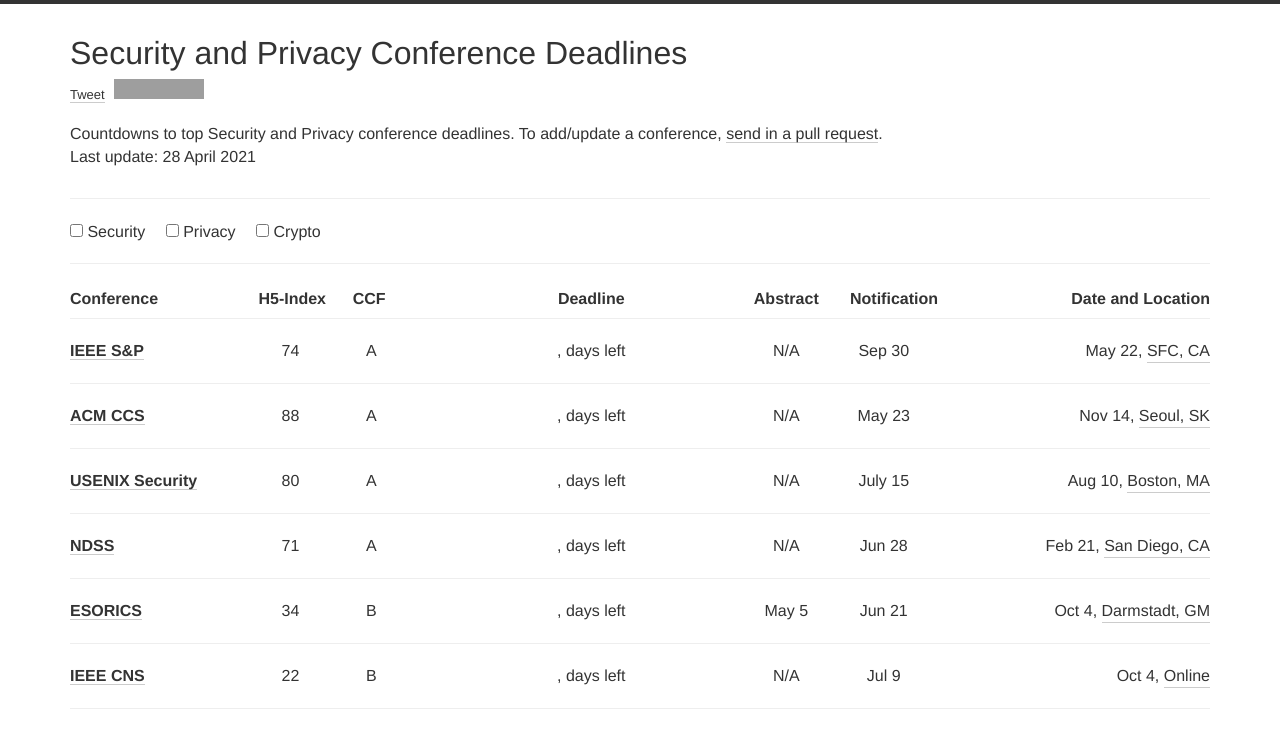
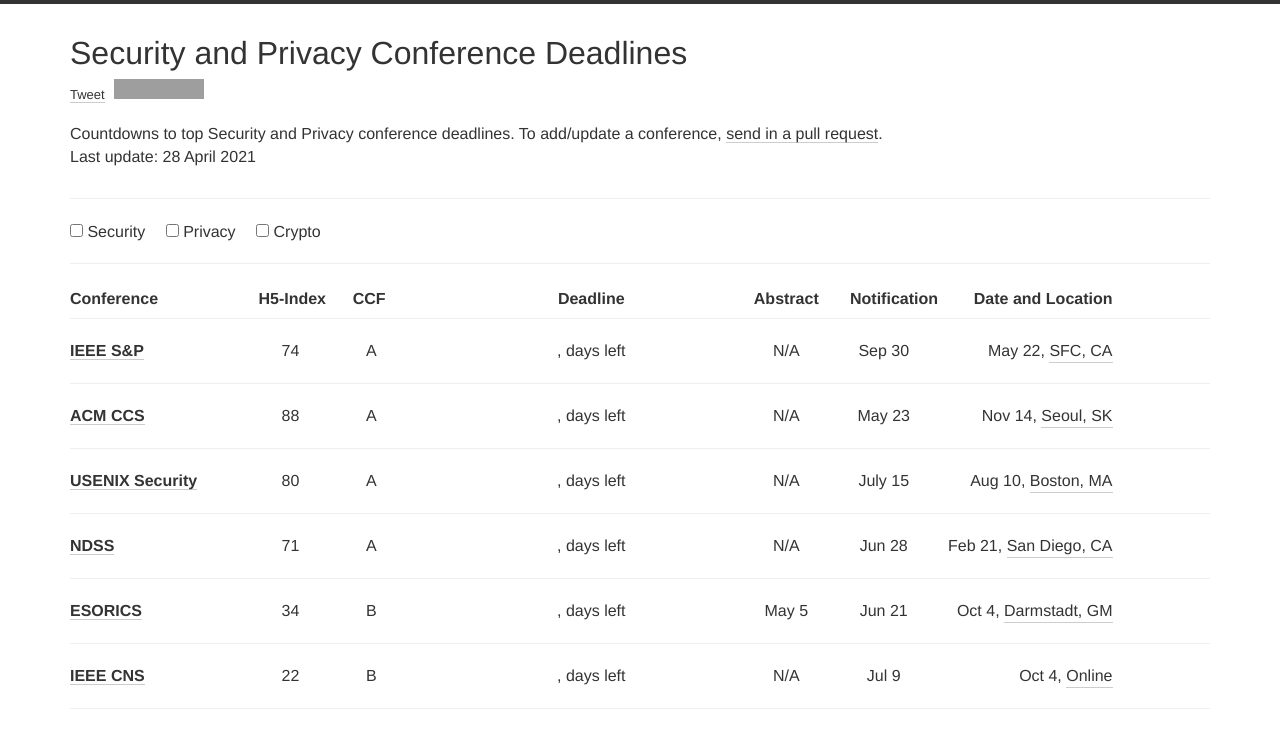
Before and after one commit to jianghaizhi/conference, a Jekyll site: the page built from index.html, in a window 1280 px wide. Shown: the top 748 px of the page. Built offline with Jekyll 4.4.1, drawn with Linux system fonts in a browser that asks for light colours; nearby versions of some CDN libraries; comment, search, counter and statistics services are not loaded; grey boxes are pictures that could not be loaded.

Commit message:
Update index.html

```diff
--- a/index.html
+++ b/index.html
@@ -51,7 +51,7 @@
       <div align="center" class="col-xs-12 col-md-3"><h2>Deadline</h2></div>
         <div align="center" class="col-xs-12 col-md-1"><h2>Abstract</h2></div>
         <div align="center" class="col-xs-12 col-md-1"><h2>Notification</h2></div>
-        <div class="col-xs-15 col-md-3"><h2 style="float:right;">Date and Location</h2></div>
+        <div class="col-xs-12 col-md-2"><h2 style="float:right;">Date and Location</h2></div>
       </div>
 
             <!-- </div> -->
@@ -76,7 +76,7 @@
             <div align="center" class="col-xs-12 col-md-1">
                 {{conf.notification}}
               </div>
-             <div class="col-xs-15 col-md-3">
+             <div class="col-xs-12 col-md-2">
                 <a style="float:right;" target="black" href="http://maps.google.com/?q={{conf.place}}">{{conf.place}}</a><font style="float:right;">{{conf.month}} {{conf.date}},&nbsp; </font>
               </div>
 
```
